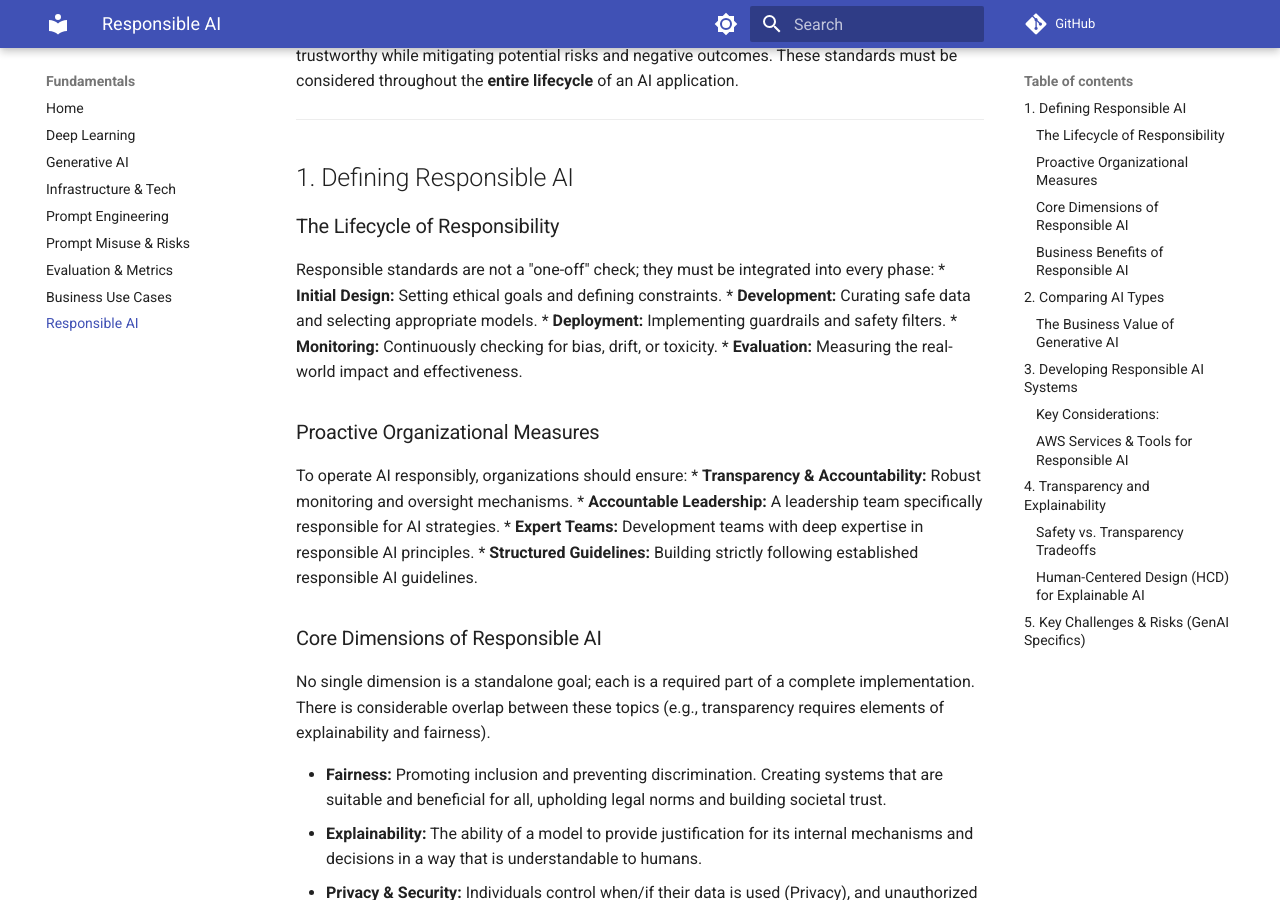
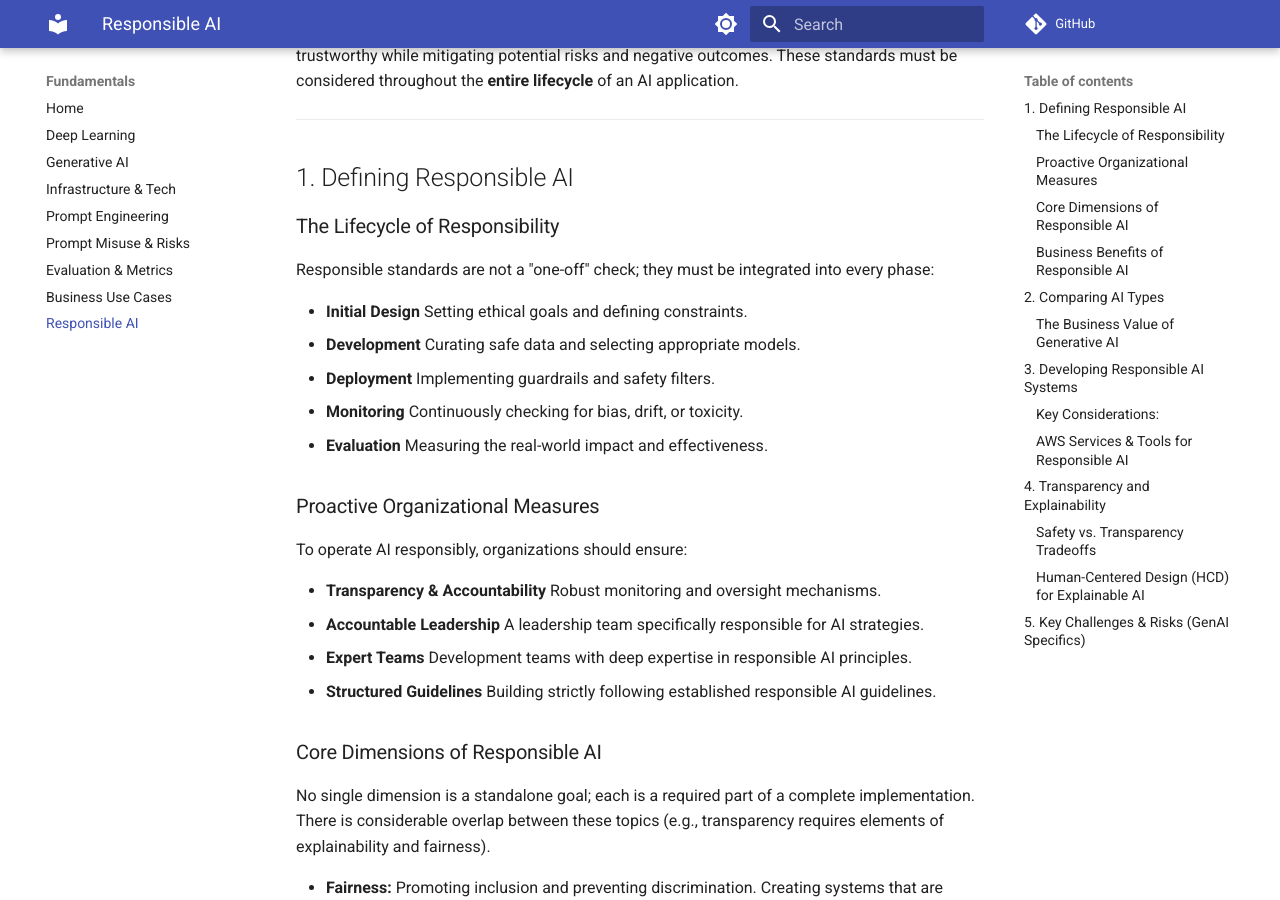
Before and after one commit to kvcenation5/aws-ai-practitioner-exam, an MkDocs documentation site: the page built from docs/09-responsible-ai.md, in a window 1280 px wide and 900 px high, scrolled down 252 px. Built offline with MkDocs 1.6.1 and Material for MkDocs 9.7.7, drawn with Linux system fonts in a browser that asks for light colours; comment, search, counter and statistics services are not loaded.

```diff
--- a/docs/09-responsible-ai.md
+++ b/docs/09-responsible-ai.md
@@ -10,18 +10,29 @@ Responsible AI refers to the practices and principles that ensure AI systems are
 
 ### The Lifecycle of Responsibility
 Responsible standards are not a "one-off" check; they must be integrated into every phase:
-*   **Initial Design:** Setting ethical goals and defining constraints.
-*   **Development:** Curating safe data and selecting appropriate models.
-*   **Deployment:** Implementing guardrails and safety filters.
-*   **Monitoring:** Continuously checking for bias, drift, or toxicity.
-*   **Evaluation:** Measuring the real-world impact and effectiveness.
+
+*   **Initial Design**
+    Setting ethical goals and defining constraints.
+*   **Development**
+    Curating safe data and selecting appropriate models.
+*   **Deployment**
+    Implementing guardrails and safety filters.
+*   **Monitoring**
+    Continuously checking for bias, drift, or toxicity.
+*   **Evaluation**
+    Measuring the real-world impact and effectiveness.
 
 ### Proactive Organizational Measures
 To operate AI responsibly, organizations should ensure:
-*   **Transparency & Accountability:** Robust monitoring and oversight mechanisms.
-*   **Accountable Leadership:** A leadership team specifically responsible for AI strategies.
-*   **Expert Teams:** Development teams with deep expertise in responsible AI principles.
-*   **Structured Guidelines:** Building strictly following established responsible AI guidelines.
+
+*   **Transparency & Accountability**
+    Robust monitoring and oversight mechanisms.
+*   **Accountable Leadership**
+    A leadership team specifically responsible for AI strategies.
+*   **Expert Teams**
+    Development teams with deep expertise in responsible AI principles.
+*   **Structured Guidelines**
+    Building strictly following established responsible AI guidelines.
 
 ### Core Dimensions of Responsible AI
 No single dimension is a standalone goal; each is a required part of a complete implementation. There is considerable overlap between these topics (e.g., transparency requires elements of explainability and fairness).
```
